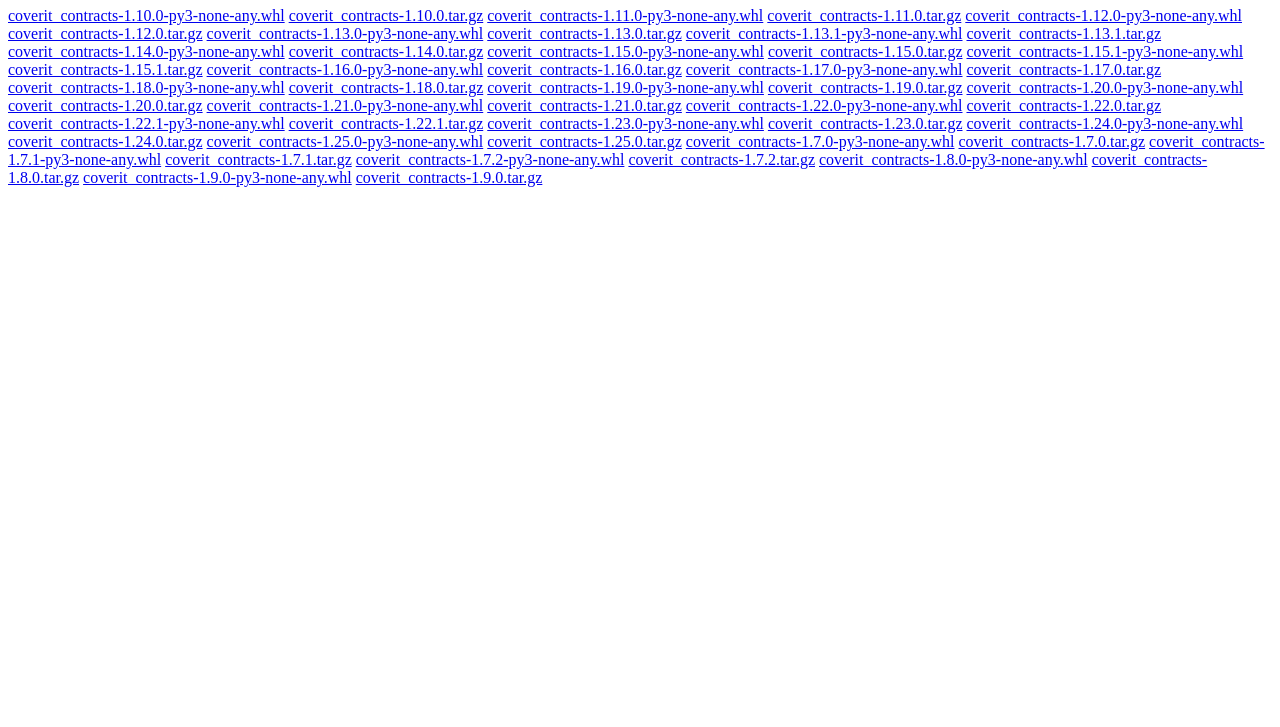
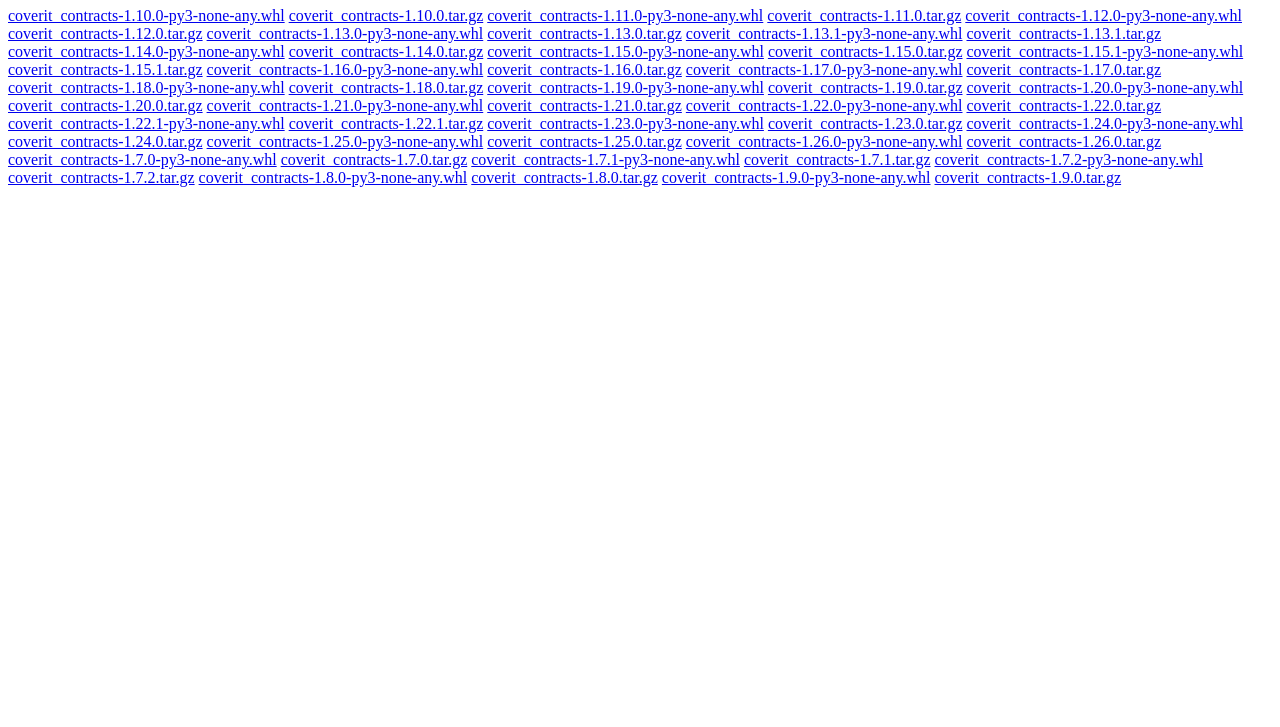
Before and after one commit to CoveritLabs/coverit-contracts, a plain HTML site: page simple/coverit-contracts/index.html in a window 1280 px wide. Shown: the part 73-800 px from the top of the page. Drawn offline with Linux system fonts and the light colour scheme.

Commit message:
chore: publish python v1.26.0

```diff
--- a/simple/coverit-contracts/index.html
+++ b/simple/coverit-contracts/index.html
@@ -40,6 +40,8 @@
     <a href="https://coveritlabs.github.io/coverit-contracts/packages/coverit_contracts-1.24.0.tar.gz">coverit_contracts-1.24.0.tar.gz</a>
     <a href="https://coveritlabs.github.io/coverit-contracts/packages/coverit_contracts-1.25.0-py3-none-any.whl">coverit_contracts-1.25.0-py3-none-any.whl</a>
     <a href="https://coveritlabs.github.io/coverit-contracts/packages/coverit_contracts-1.25.0.tar.gz">coverit_contracts-1.25.0.tar.gz</a>
+    <a href="https://coveritlabs.github.io/coverit-contracts/packages/coverit_contracts-1.26.0-py3-none-any.whl">coverit_contracts-1.26.0-py3-none-any.whl</a>
+    <a href="https://coveritlabs.github.io/coverit-contracts/packages/coverit_contracts-1.26.0.tar.gz">coverit_contracts-1.26.0.tar.gz</a>
     <a href="https://coveritlabs.github.io/coverit-contracts/packages/coverit_contracts-1.7.0-py3-none-any.whl">coverit_contracts-1.7.0-py3-none-any.whl</a>
     <a href="https://coveritlabs.github.io/coverit-contracts/packages/coverit_contracts-1.7.0.tar.gz">coverit_contracts-1.7.0.tar.gz</a>
     <a href="https://coveritlabs.github.io/coverit-contracts/packages/coverit_contracts-1.7.1-py3-none-any.whl">coverit_contracts-1.7.1-py3-none-any.whl</a>
```
Also changed, not shown: 2 other files.
